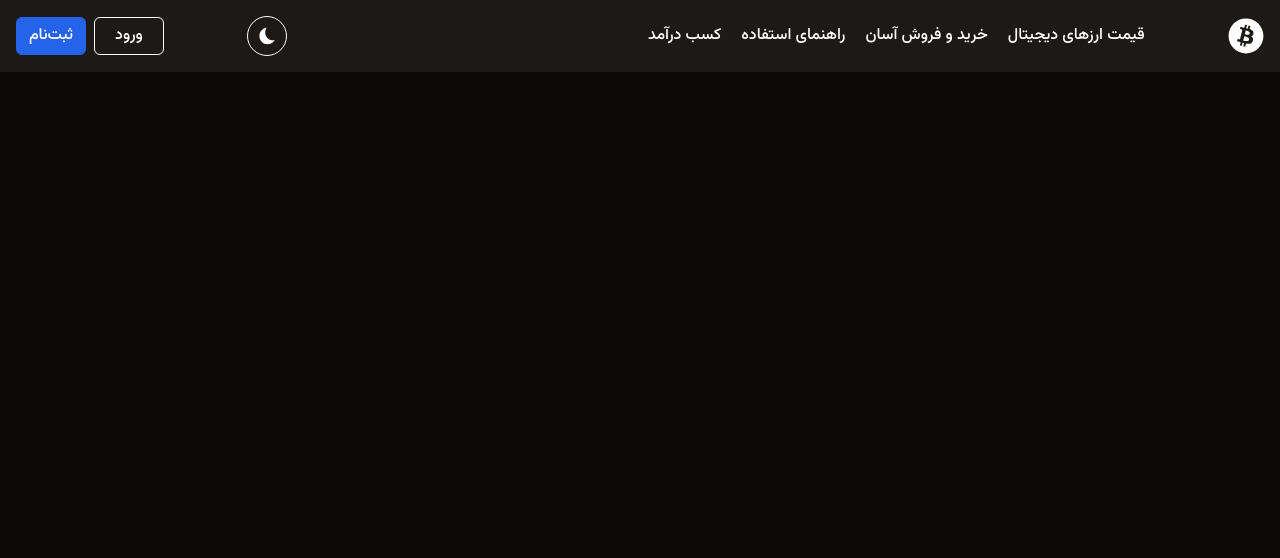
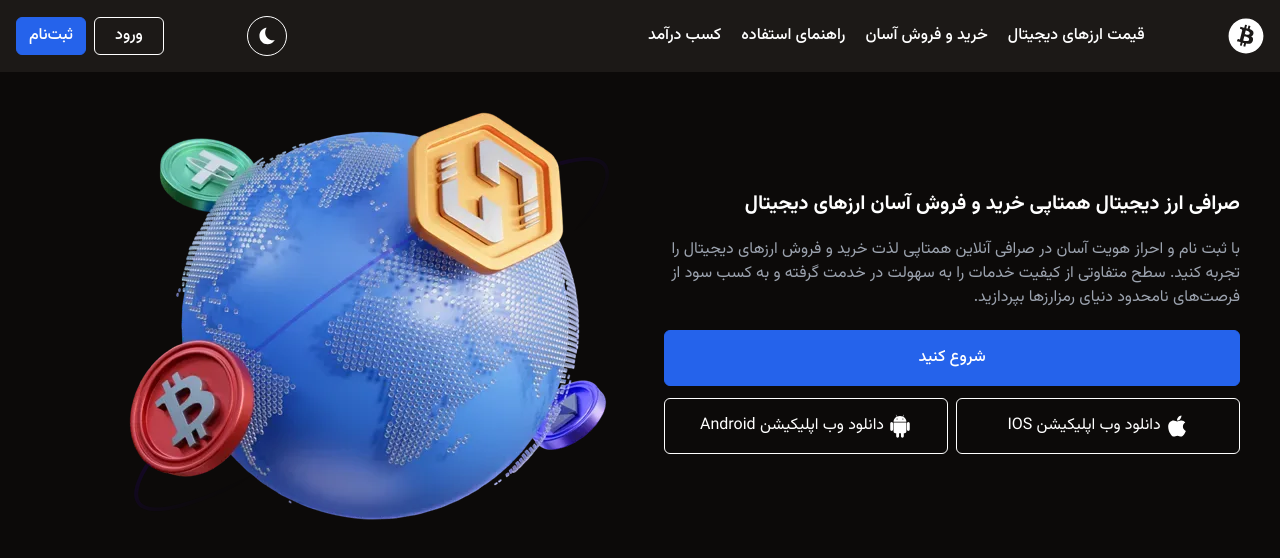
Before and after one commit to mmd2003amin/coin-project, a React (Vite) app in the folder coin-project/: page / in a window 1280 px wide. Shown: the top 558 px of the page. Built offline with nearby package versions, Linux system fonts and the light colour scheme.

Commit message:
Add the banner section to the project

```diff
--- a/coin-project/src/components/App.jsx
+++ b/coin-project/src/components/App.jsx
@@ -1,14 +1,16 @@
 import React, { useState } from 'react';
 import Navbar from './Navbar';
 import Menu from "./Menu";
+import Banner from './Banner';
 
 const App = () => {
   const [ showMenu , setShowMenu ] = useState(false);
 
   return (
-    <div className='bg-stone-950 h-[100vh]'>
+    <div className='bg-stone-950 min-h-[100vh] h-full'>
       <Navbar showMenu={showMenu} setShowMenu={setShowMenu} />
       <Menu showMenu={showMenu} setShowMenu={setShowMenu} />
+      <Banner />
     </div>
   );
 };
--- /dev/null
+++ b/coin-project/src/components/Banner.jsx
@@ -0,0 +1,46 @@
+import React from "react";
+
+import logo from "../assets/logo-banner.webp";
+import { DiAndroid } from "react-icons/di";
+import { FaApple } from "react-icons/fa";
+
+const Banner = () => {
+  return (
+    <div className="mt-10 text-white centering justify-between lg:w-[90%]">
+      <div className="w-[95%] md:w-[60%] lg:w-1/2 mx-auto md:mr-10 font-vazirMedium lg:ml-5">
+        <h1 className="text-xl font-vazirBold">
+          صرافی ارز دیجیتال همتاپی خرید و فروش آسان ارزهای دیجیتال
+        </h1>
+
+        <p className="text-gray-400 font-vazirRegular my-5">
+          با ثبت نام و احراز هویت آسان در صرافی آنلاین همتاپی لذت خرید و فروش
+          ارزهای دیجیتال را تجربه کنید. سطح متفاوتی از کیفیت خدمات را به سهولت
+          در خدمت گرفته و به کسب سود از فرصت‌های نامحدود دنیای رمزارزها
+          بپردازید.
+        </p>
+
+        <button className="w-full h-14 button bg-blue-600 border-blue-600">
+          شروع کنید
+        </button>
+
+        <div className="w-full centering justify-between mt-3 font-vazirRegular">
+          <button className="button h-14 w-1/2 ml-1 centering">
+            <FaApple className="text-2xl ml-1" />
+            <span className="text-xs sm:text-base">دانلود وب اپلیکیشن IOS</span>
+          </button>
+
+          <button className="button h-14 w-1/2 mr-1 centering">
+            <DiAndroid className="text-2xl ml-1" />
+            <span className="text-xs sm:text-base">
+              دانلود وب اپلیکیشن Android
+            </span>
+          </button>
+        </div>
+      </div>
+
+      <img src={logo} alt="logo" className="hidden lg:flex mr-5" />
+    </div>
+  );
+};
+
+export default Banner;
--- a/coin-project/src/index.css
+++ b/coin-project/src/index.css
@@ -44,7 +44,7 @@
     left: 0;
     right: 0;
     bottom: 0;
-    top: 50px;
+    top: 47px;
   }
 
   .after-list-menu:hover {
@@ -52,6 +52,6 @@
   }
 
   .dark-mode-icon {
-    @apply cursor-pointer border border-white border-solid p-2 rounded-full
+    @apply cursor-pointer border border-white border-solid p-2 rounded-full;
   }
 }
```
Also changed, not shown: coin-project/src/assets/logo-banner.webp (added).
